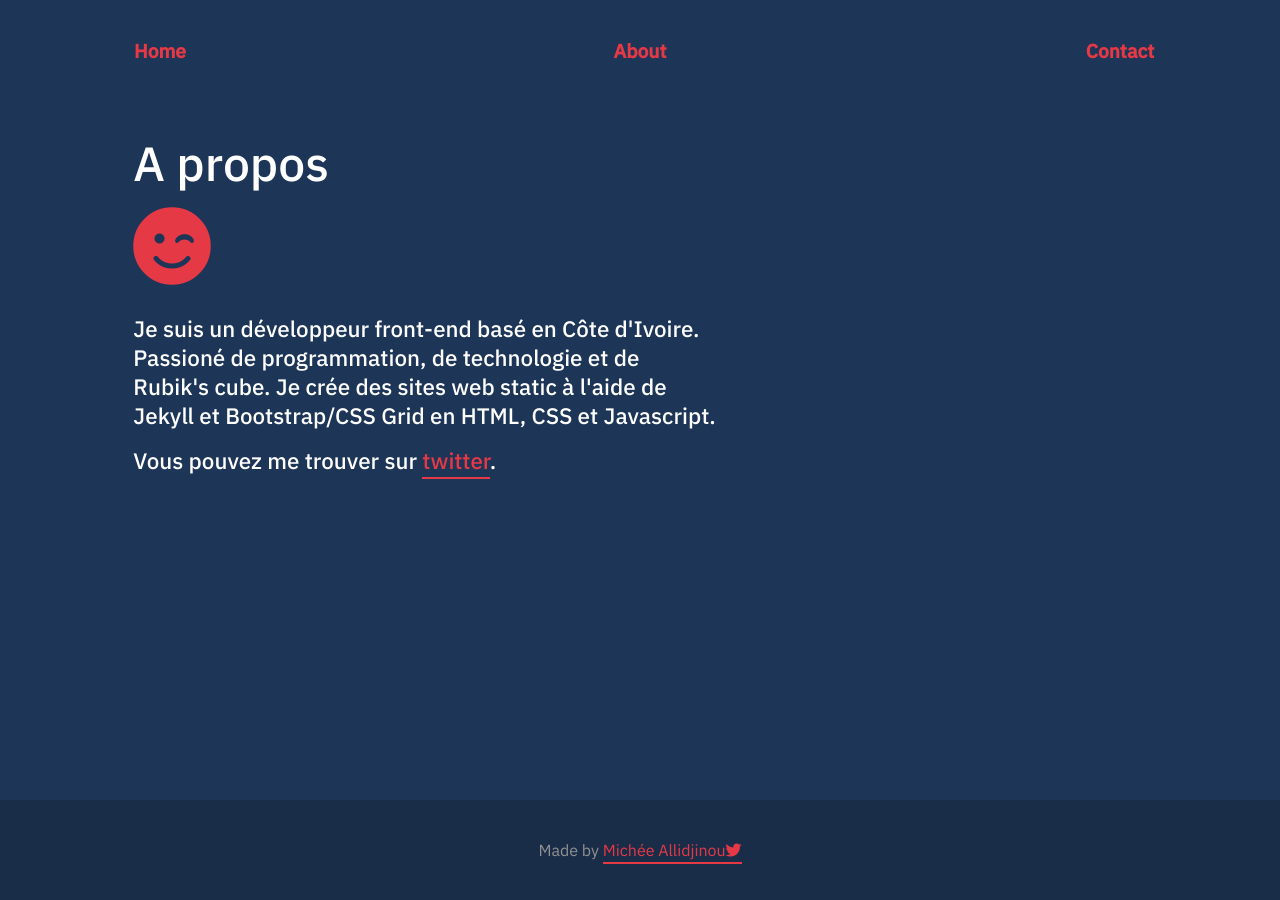
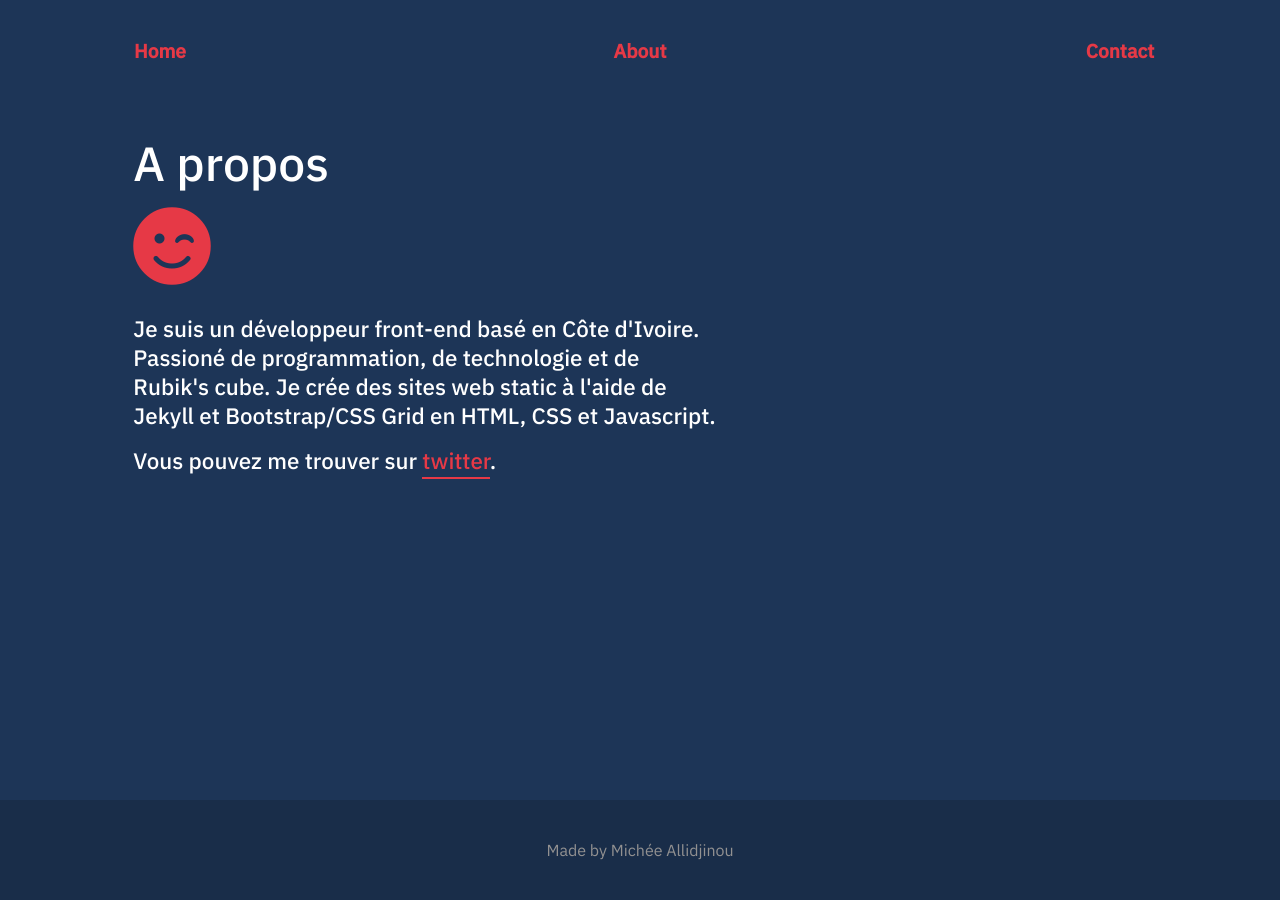
Before and after one commit to yoshua70/portfolio, a Jekyll site: the page built from about.html, in a window 1280 px wide. Built offline with Jekyll 4.4.1, drawn with Linux system fonts in a browser that asks for light colours; nearby versions of some CDN libraries.

Commit message:
Remove twitter link to footer

```diff
--- a/_includes/footer.html
+++ b/_includes/footer.html
@@ -1,5 +1,5 @@
 <footer class="footer animated fadeInUp">
-  <p class="footer_p">Made by <a href="https://twitter.com/allidjinou" class="link">Michée Allidjinou<i class="fab fa-twitter"></i></a href="https://twitter.com/allidjinou"></p>
+  <p class="footer_p">Made by Michée Allidjinou</p>
   <!-- Local JS -->
   <script src="/assets/js/script.js"></script>
 </footer>
```
